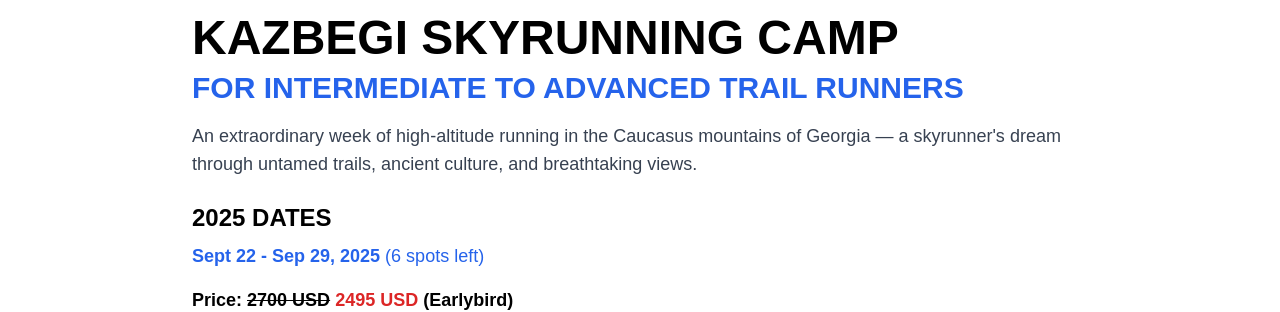
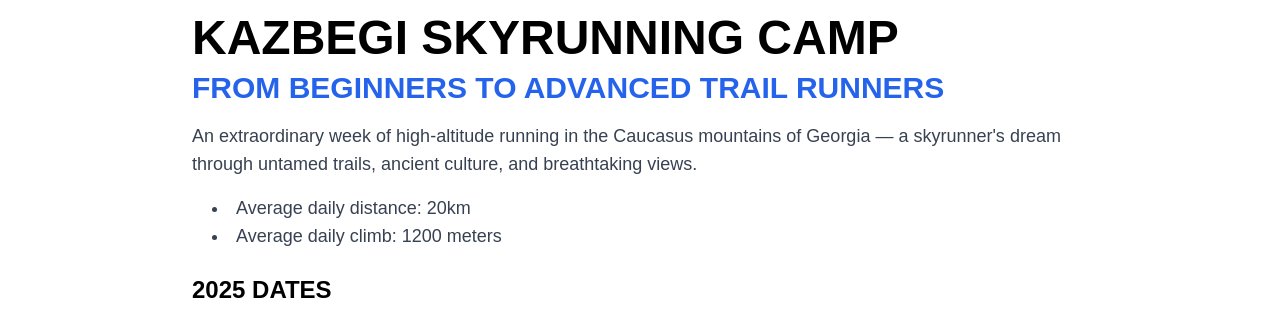
Before and after one commit to irakliShengelia/wrestling, a Nuxt app: page /skyrunning-camp in a window 1280 px wide. Shown: the part 750-1062 px from the top of the page. Built offline with nearby package versions, Linux system fonts and the light colour scheme.

Commit message:
improve wording

```diff
--- a/pages/skyrunning-camp.vue
+++ b/pages/skyrunning-camp.vue
@@ -117,10 +117,14 @@
   <section id="summary" class="py-16 px-6 bg-white text-left relative">
     <div class="max-w-4xl mx-auto">
       <h1 class="text-5xl font-bold text-black">Kazbegi Skyrunning Camp</h1>
-      <h2 class="text-3xl font-semibold text-blue-600 mt-2">For intermediate to advanced trail runners</h2>
+      <h2 class="text-3xl font-semibold text-blue-600 mt-2">From beginners to advanced trail runners</h2>
       <p class="text-lg text-gray-700 mt-4">
         An extraordinary week of high-altitude running in the Caucasus mountains of Georgia — a skyrunner's dream through untamed trails, ancient culture, and breathtaking views.
       </p>
+      <ul class="text-lg text-gray-700 mt-4 list-disc list-inside pl-5">
+        <li>Average daily distance: 20km</li>
+        <li>Average daily climb: 1200 meters</li>
+      </ul>
 
       <h3 class="text-2xl font-semibold text-black mt-6">2025 Dates</h3>
       <div class="dates mt-2">
```
